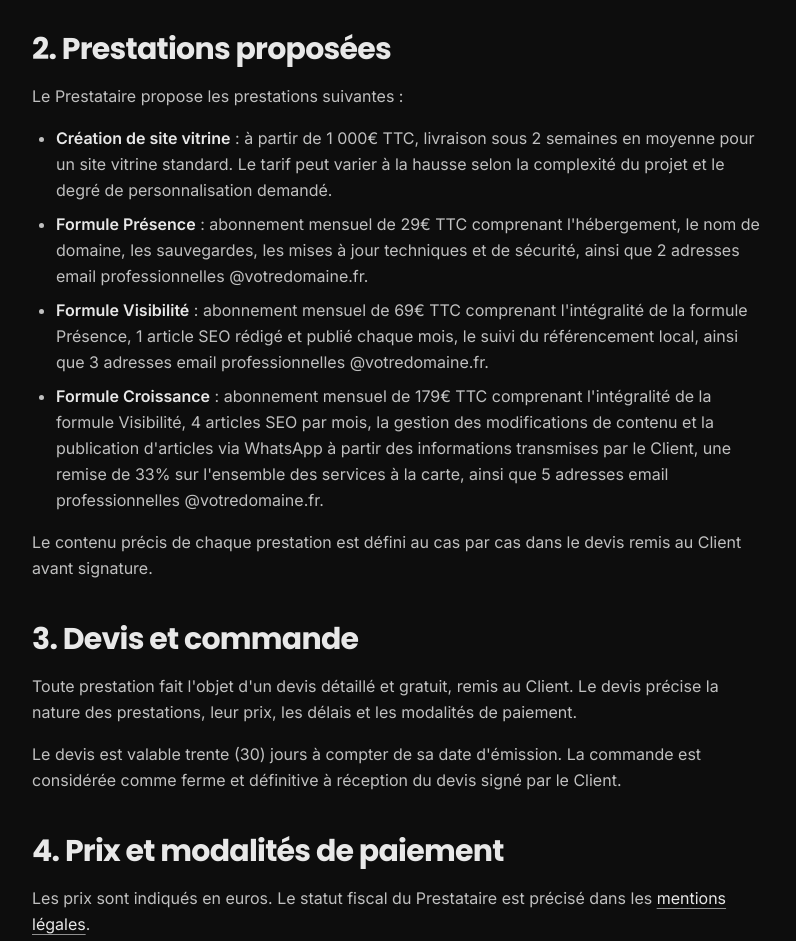
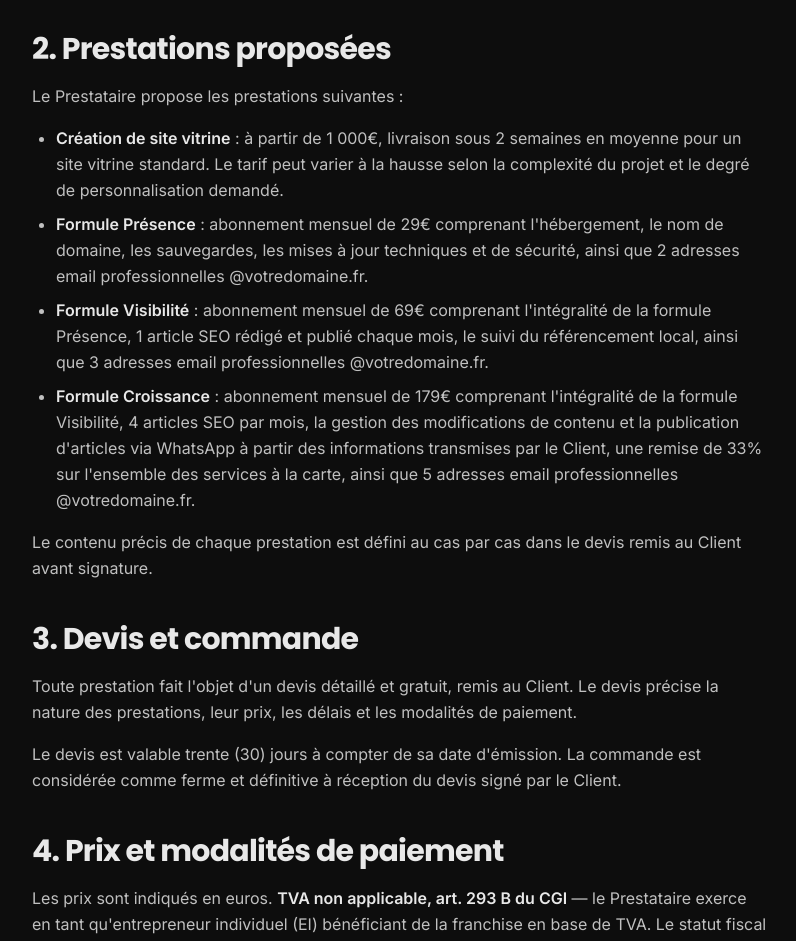
Before and after one commit to Haeev/Nowakowski-Web, a Next.js app: page /cgv in a window 1280 px wide. Shown: the part 540-1481 px from the top of the page, without its empty margins (240-1036 px from the left). Built offline with nearby package versions, Linux system fonts and the light colour scheme; no server answers.

Commit message:
fix(legal): complete CGV and mentions légales with EI and TVA details

```diff
--- a/app/cgv/page.tsx
+++ b/app/cgv/page.tsx
@@ -67,8 +67,8 @@ const CgvPage = () => (
                   <span className="font-semibold text-fg">
                     Création de site vitrine
                   </span>
-                  {" "}: à partir de 1 000€ TTC, livraison sous 2 semaines
-                  en moyenne pour un site vitrine standard. Le tarif peut
+                  {" "}: à partir de 1 000€, livraison sous 2 semaines en
+                  moyenne pour un site vitrine standard. Le tarif peut
                   varier à la hausse selon la complexité du projet et le
                   degré de personnalisation demandé.
                 </li>
@@ -76,7 +76,7 @@ const CgvPage = () => (
                   <span className="font-semibold text-fg">
                     Formule Présence
                   </span>
-                  {" "}: abonnement mensuel de 29€ TTC comprenant
+                  {" "}: abonnement mensuel de 29€ comprenant
                   l&apos;hébergement, le nom de domaine, les sauvegardes,
                   les mises à jour techniques et de sécurité, ainsi que
                   2 adresses email professionnelles @votredomaine.fr.
@@ -85,7 +85,7 @@ const CgvPage = () => (
                   <span className="font-semibold text-fg">
                     Formule Visibilité
                   </span>
-                  {" "}: abonnement mensuel de 69€ TTC comprenant
+                  {" "}: abonnement mensuel de 69€ comprenant
                   l&apos;intégralité de la formule Présence, 1 article SEO
                   rédigé et publié chaque mois, le suivi du référencement
                   local, ainsi que 3 adresses email professionnelles
@@ -95,7 +95,7 @@ const CgvPage = () => (
                   <span className="font-semibold text-fg">
                     Formule Croissance
                   </span>
-                  {" "}: abonnement mensuel de 179€ TTC comprenant
+                  {" "}: abonnement mensuel de 179€ comprenant
                   l&apos;intégralité de la formule Visibilité, 4 articles
                   SEO par mois, la gestion des modifications de contenu et
                   la publication d&apos;articles via WhatsApp à partir des
@@ -136,16 +136,20 @@ const CgvPage = () => (
             </h2>
             <div className="mt-4 space-y-4">
               <p>
-                Les prix sont indiqués en euros. Le statut fiscal du
-                Prestataire est précisé dans les{" "}
+                Les prix sont indiqués en euros.{" "}
+                <span className="font-semibold text-fg">
+                  TVA non applicable, art. 293 B du CGI
+                </span>{" "}
+                — le Prestataire exerce en tant qu&apos;entrepreneur
+                individuel (EI) bénéficiant de la franchise en base de TVA.
+                Le statut fiscal complet est précisé dans les{" "}
                 <Link
                   href="/mentions-legales"
                   className="text-fg underline decoration-fg-subtle underline-offset-4 transition-colors hover:text-brand hover:decoration-brand"
                 >
                   mentions légales
                 </Link>
-                .{" "}
-                {/* TODO: confirmer "TVA non applicable, art. 293 B du CGI" pour micro-entreprise, ou indiquer le taux de TVA applicable */}
+                .
               </p>
               <p>
                 <span className="font-semibold text-fg">
@@ -374,12 +378,40 @@ const CgvPage = () => (
               Conformément aux articles L611-1 et suivants du Code de la
               consommation, le Client consommateur a la possibilité de
               recourir gratuitement à un médiateur de la consommation en
-              cas de litige. Coordonnées du médiateur :{" "}
-              {/* TODO: ajouter le nom et les coordonnées du médiateur de la consommation référencé */}
-              <span className="italic text-fg-subtle">
-                à compléter
+              cas de litige non résolu à l&apos;amiable. Le Prestataire
+              a désigné comme médiateur :
+            </p>
+            <p className="mt-4">
+              <span className="font-semibold text-fg">
+                CM2C — Centre de Médiation de la Consommation de
+                Conciliateurs de Justice
               </span>
-              .
+              <br />
+              14 rue Saint-Jean — 75017 Paris
+              <br />
+              Site web :{" "}
+              <a
+                href="https://www.cm2c.net"
+                target="_blank"
+                rel="noreferrer noopener"
+                className="text-fg underline decoration-fg-subtle underline-offset-4 transition-colors hover:text-brand hover:decoration-brand"
+              >
+                www.cm2c.net
+              </a>
+              <br />
+              Email :{" "}
+              <a
+                href="mailto:cm2c@cm2c.net"
+                className="text-fg transition-colors hover:text-brand"
+              >
+                cm2c@cm2c.net
+              </a>
+            </p>
+            <p className="mt-4">
+              La saisine du médiateur doit intervenir dans un délai d&apos;un
+              an à compter de la réclamation écrite adressée au Prestataire.
+              Ce recours est exclusivement ouvert aux Clients consommateurs
+              (personnes physiques n&apos;agissant pas à titre professionnel).
             </p>
           </section>
 
--- a/app/mentions-legales/page.tsx
+++ b/app/mentions-legales/page.tsx
@@ -46,15 +46,12 @@ const MentionsLegalesPage = () => (
             <div className="mt-4 space-y-2">
               <p>
                 <span className="font-semibold text-fg">Loïc Nowakowski</span>
-                , exerçant sous l&apos;enseigne « Nowakowski Web ».
+                , exerçant sous l&apos;enseigne Nowakowski Web (nom commercial
+                : Nowakowski Services).
               </p>
               <p>
                 Statut juridique :{" "}
-                {/* TODO: ajouter le statut juridique (micro-entreprise, EI, SASU, etc.) */}
-                <span className="italic text-fg-subtle">
-                  à compléter
-                </span>
-                .
+                <span className="text-fg">Entrepreneur individuel (EI)</span>.
               </p>
               <p>
                 Adresse : Stiring-Wendel, Moselle (57), France.
@@ -79,21 +76,19 @@ const MentionsLegalesPage = () => (
               </p>
               <p>
                 SIRET :{" "}
-                {/* TODO: ajouter le numéro SIRET */}
-                <span className="italic text-fg-subtle">à compléter</span>.
+                <span className="text-fg">992 888 347 000 18</span>.
               </p>
               <p>
-                RCS / RM :{" "}
-                {/* TODO: ajouter le numéro RCS ou RM si applicable */}
-                <span className="italic text-fg-subtle">
-                  à compléter si applicable
+                RCS / RM : Non applicable — activité libérale non
+                réglementée, immatriculée au Registre National des
+                Entreprises (RNE).
+              </p>
+              <p>
+                TVA :{" "}
+                <span className="text-fg">
+                  TVA non applicable, art. 293 B du CGI
                 </span>
                 .
-              </p>
-              <p>
-                Numéro de TVA intracommunautaire :{" "}
-                {/* TODO: ajouter le numéro de TVA ou mentionner "TVA non applicable, art. 293 B du CGI" pour micro-entrepreneur */}
-                <span className="italic text-fg-subtle">à compléter</span>.
               </p>
               <p>
                 Directeur de la publication : Loïc Nowakowski.
```
